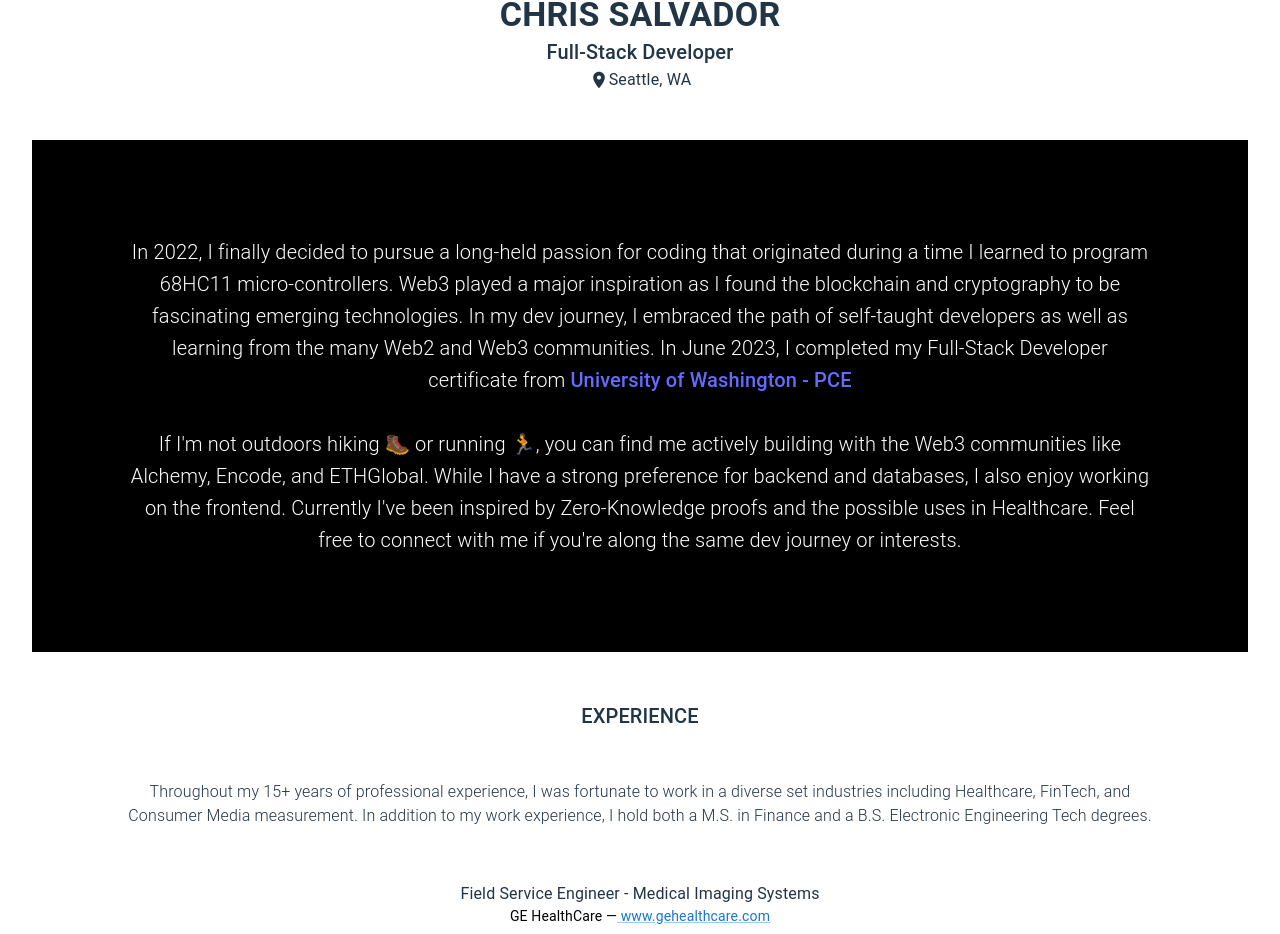
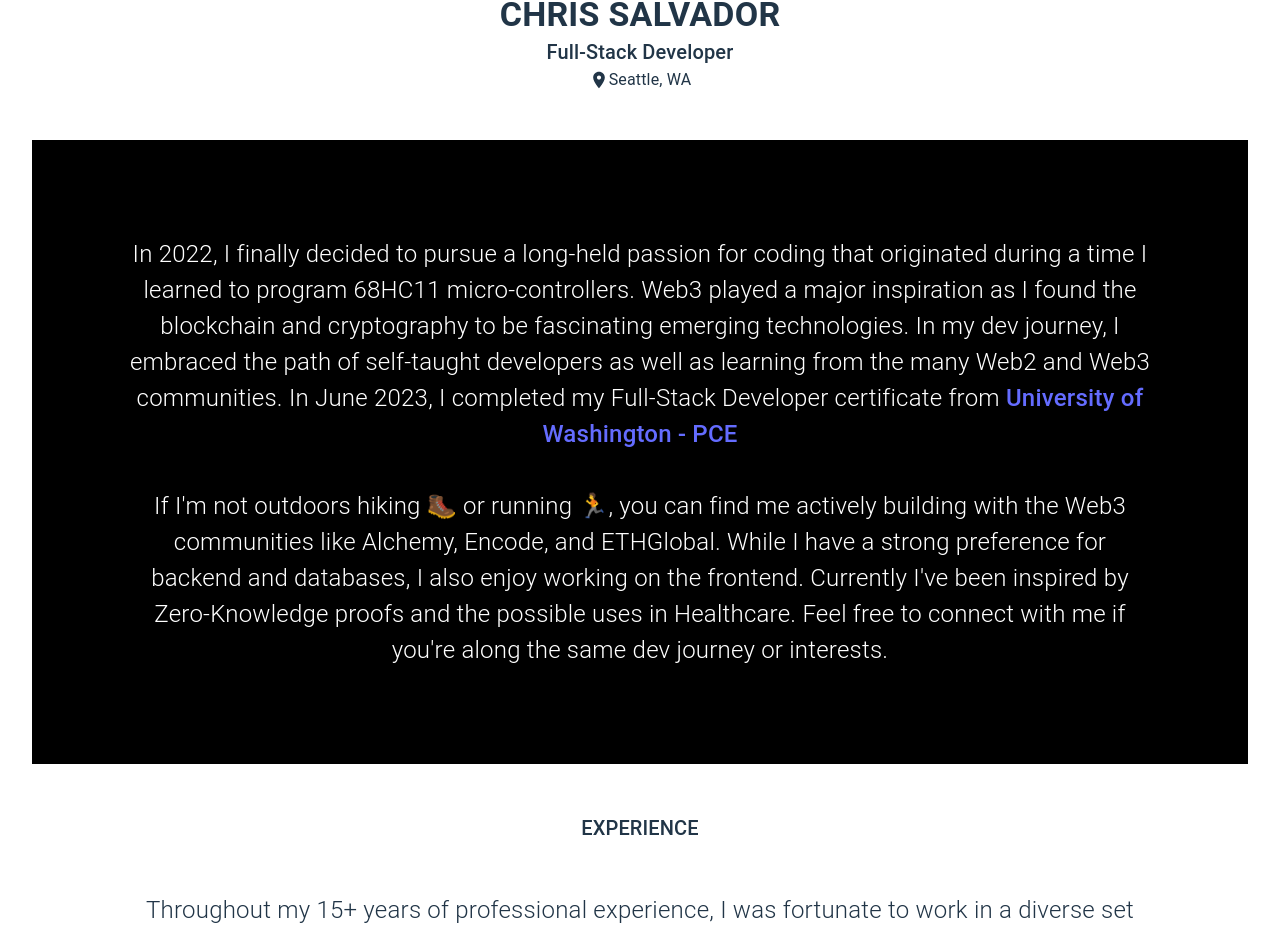
Before and after one commit to csalvador58/project-portfolio, a React (Vite) app: page / in a window 1280 px wide. Shown: the part 511-1445 px from the top of the page. Built offline with nearby package versions, Linux system fonts and the light colour scheme.

Commit message:
updated font sizes

```diff
--- a/package.json
+++ b/package.json
@@ -5,7 +5,8 @@
   "version": "0.0.0",
   "type": "module",
   "scripts": {
-    "predeploy": "tsc && npm run build",
+    "clean": "rm -rf dist",
+    "predeploy": "npm run build",
     "deploy": "gh-pages -d dist",
     "dev": "vite",
     "build": "tsc && vite build",
--- a/src/layout/Experience.tsx
+++ b/src/layout/Experience.tsx
@@ -19,7 +19,7 @@
       </Typography>
       <Typography
         fontWeight='light'
-        variant='body1'
+        fontSize={{xs: '1rem', sm: '1.5rem'}}
         component='p'
         pb='2rem'
         paddingX={{ xs: '2rem', sm: '4rem', md: '6rem', xl: '8rem' }}
--- a/src/layout/HeroText.tsx
+++ b/src/layout/HeroText.tsx
@@ -6,7 +6,7 @@
       <Typography
         textAlign={{ xl: 'center' }}
         fontWeight='light'
-        variant='h6'
+        fontSize={{xs: '1rem', sm: '1.5rem'}}
         color='white'
         component='p'
         padding={{ xs: '2rem', sm: '4rem', md: '6rem' }}
```
Also changed, not shown: tsconfig.json (+7 -2 lines).
